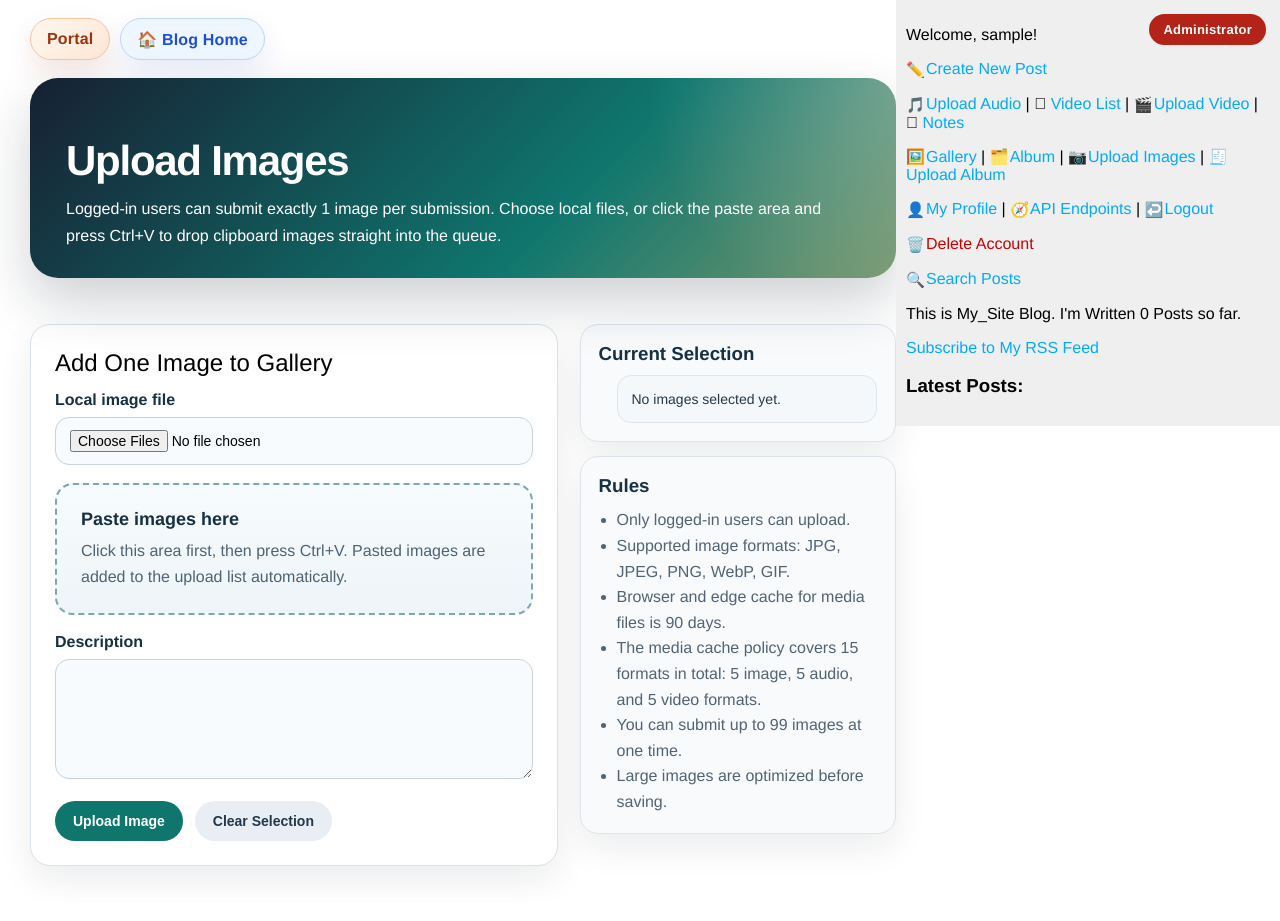
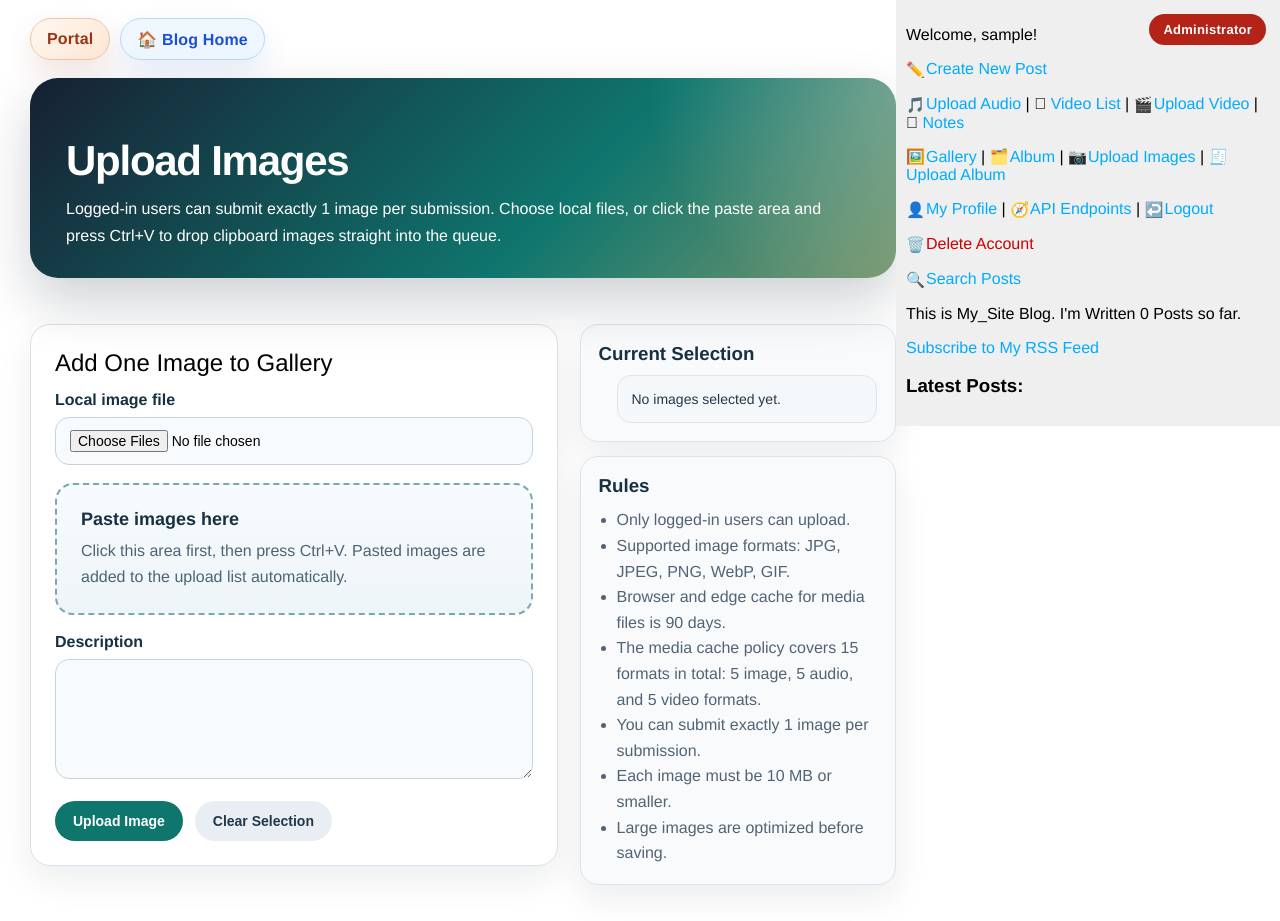
Before and after one commit to aaab0914/my_site_prod, a Django app: page /blog/gallery/upload/ in a window 1280 px wide. Before the commit the page ends 873 px from the top, so only its background shows below. Run offline with Django 5.2, Linux system fonts and the light colour scheme; the visitor is signed in with stand-in values (Sample User, id 1); data that the repository does not hold is empty; parts of the project's set-up code (start-up, migrations or seed data) failed here and were passed over; some libraries are stand-ins or nearby versions.

Commit message:
fix: clarify single gallery image upload requirements

```diff
--- a/images/forms.py
+++ b/images/forms.py
@@ -70,8 +70,8 @@ class GalleryUploadForm(forms.Form):
 
         if not all_uploads:
             raise ValidationError("Please upload at least one image.")
-        if len(all_uploads) > 99:
-            raise ValidationError("You can upload at most 99 images at one time.")
+        if len(all_uploads) > 1:
+            raise ValidationError("You can upload exactly 1 image per submission.")
 
         optimized_uploads = []
         for image in all_uploads:
--- a/images/templates/images/gallery_upload.html
+++ b/images/templates/images/gallery_upload.html
@@ -256,7 +256,8 @@
                     <li>Supported image formats: JPG, JPEG, PNG, WebP, GIF.</li>
                     <li>Browser and edge cache for media files is 90 days.</li>
                     <li>The media cache policy covers 15 formats in total: 5 image, 5 audio, and 5 video formats.</li>
-                    <li>You can submit up to 99 images at one time.</li>
+                    <li>You can submit exactly 1 image per submission.</li>
+                    <li>Each image must be 10 MB or smaller.</li>
                     <li>Large images are optimized before saving.</li>
                 </ul>
             </section>
@@ -275,7 +276,7 @@
     let localFiles = [];
 
     function getAllFiles() {
-        return localFiles.concat(pastedFiles).slice(0, 99);
+        return localFiles.concat(pastedFiles).slice(0, 1);
     }
 
     function syncPastedImagesField() {
@@ -321,7 +322,7 @@
     }
 
     fileInput.addEventListener("change", () => {
-        localFiles = Array.from(fileInput.files || []).slice(0, 99 - pastedFiles.length);
+        localFiles = Array.from(fileInput.files || []).slice(0, 1 - pastedFiles.length);
         renderPreview();
     });
 
@@ -346,7 +347,7 @@
             pastedFiles.push(wrapped);
         });
 
-        pastedFiles = pastedFiles.slice(0, 99 - localFiles.length);
+        pastedFiles = pastedFiles.slice(0, 1 - localFiles.length);
         renderPreview();
         syncPastedImagesField();
     });
```
